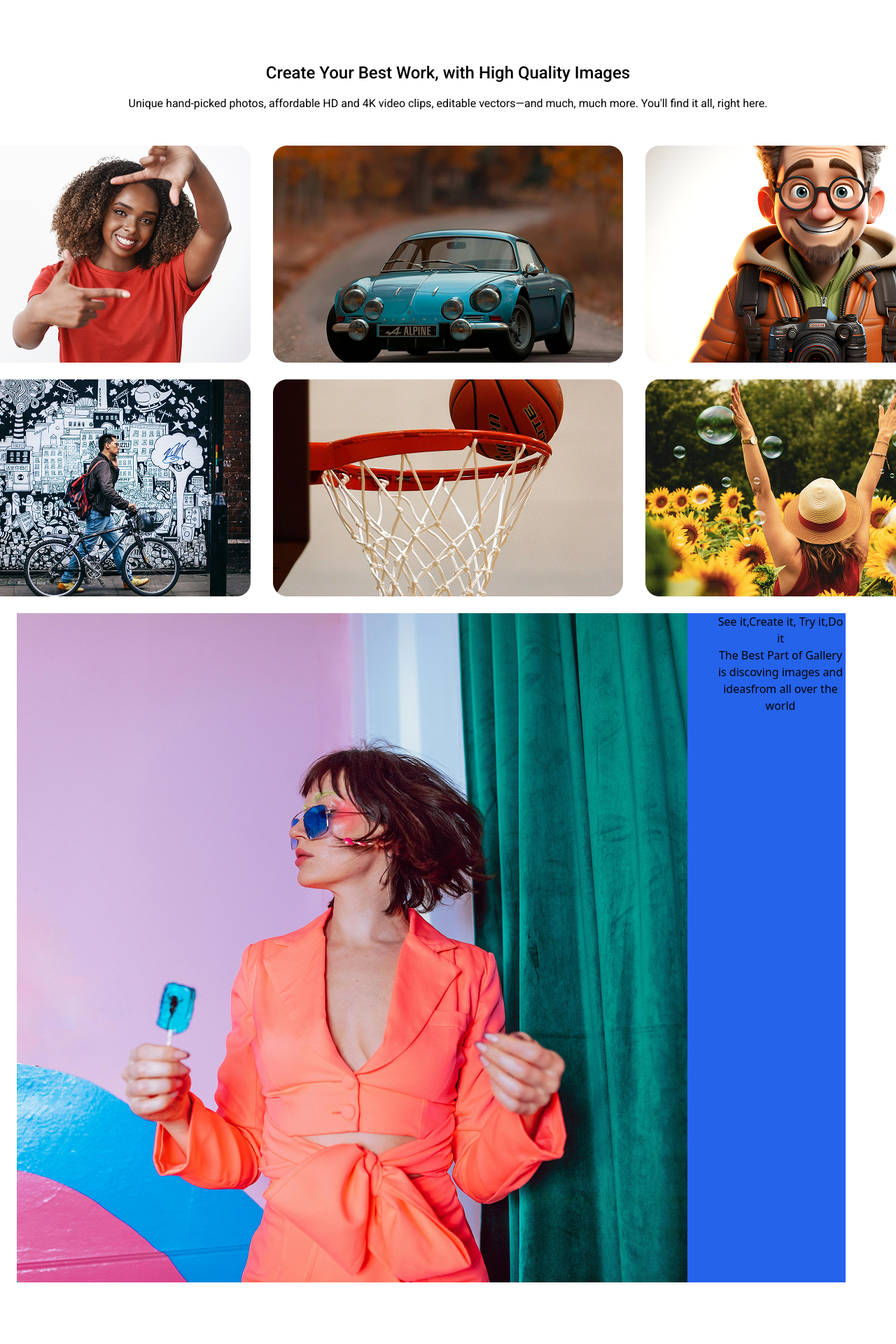
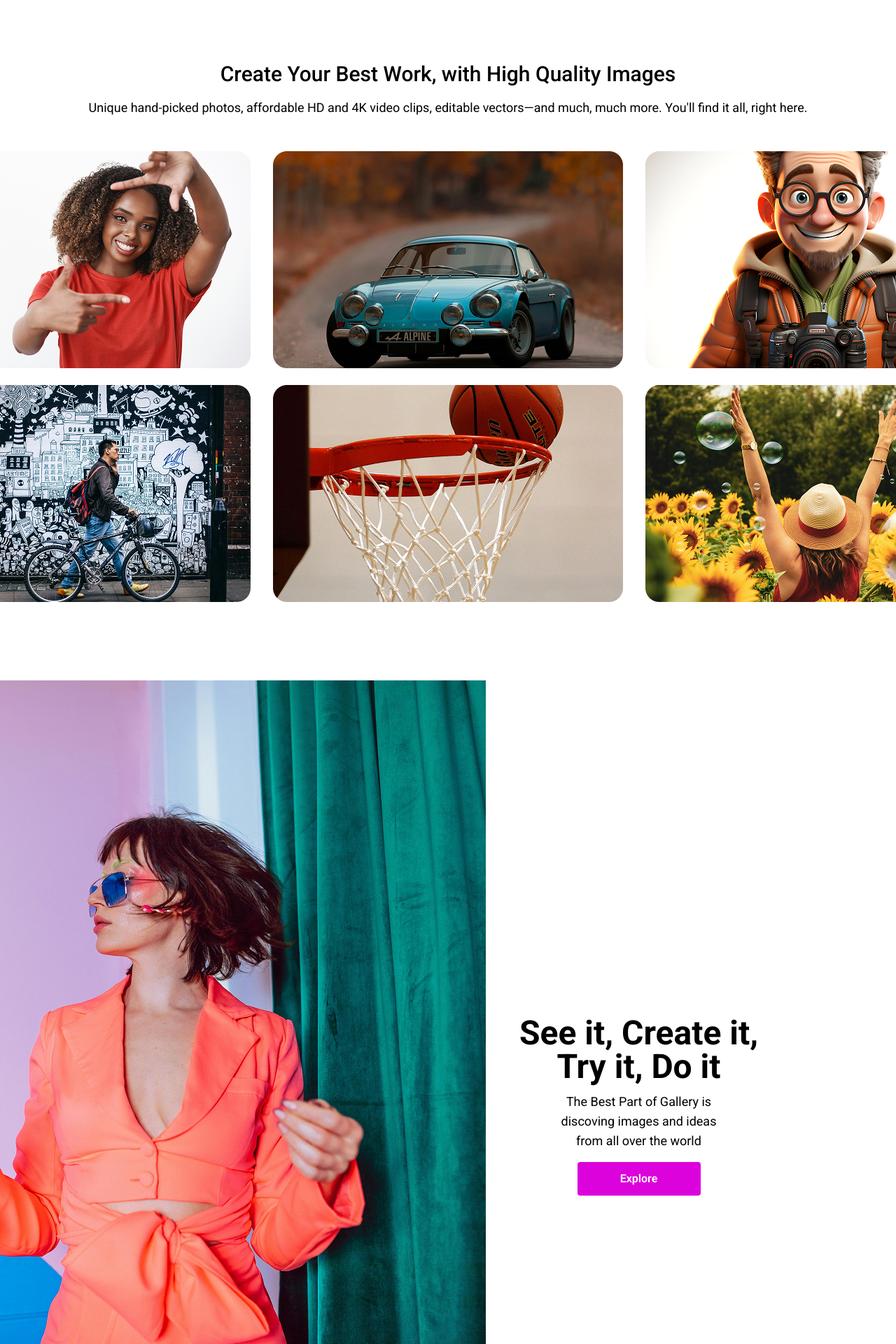
Before and after one commit to Zhentryx-01/Frontend_imagfic, a React (Vite) app in the folder imagefic/: page / in a window 1280 px wide. Shown: the part 1500-3420 px from the top of the page at 70% size. Before the commit the page ends 3396 px from the top, so only its background shows below. Built offline with nearby package versions, Linux system fonts and the light colour scheme; a web font is replaced by a local one.

Commit message:
last commit

```diff
--- a/imagefic/src/Components/LandingPage.tsx
+++ b/imagefic/src/Components/LandingPage.tsx
@@ -50,10 +50,10 @@ const Navbar = () => {
         <div className='text-center mx-auto max-w-7xl border-blue-800' style={{
             width:'100%'
         }}>
-            <h2 className='text-2xl font-roboto mb-4 mt-8 font-medium '>
+            <h2 className='text-3xl font-roboto mb-4 mt-8 font-medium '>
                 Create Your Best Work, with High Quality Images
             </h2>
-            <p className='mx-auto mb-12 font-roboto'>
+            <p className='mx-auto mb-12 font-roboto text-lg'>
             Unique hand-picked photos, affordable HD and 4K video clips, editable vectors—and much, much more. You'll find it all, right here.
             </p>
 
@@ -69,19 +69,23 @@ const Navbar = () => {
                 <img src={image6}  alt=""  className=' h-auto'/>
                 </div>
 
-                <div className='bg-blue-600 flex gap-10 mr-12'>
-                    <img src={image8} alt=""  className='
-                    '/>
-                    <div>
-                    <h4>
-                    See it,Create it,
-                    Try it,Do it
+                <div className='flex gap-12 mr-12 mt-[7rem]'>
+                    <img src={image8} alt=""  className=' -ml-[18rem]  '/>
+                    <div className='mt-[30rem] ' >
+                    <h4 className='font-roboto font-bold text-5xl'>
+                    See it, Create it, <br />
+                    Try it, Do it
                     </h4>
-                    <p>
-                        The Best Part of Gallery is discoving images and ideasfrom all over the world
+                    <p className='font-roboto text-lg mt-3'>
+                        The Best Part of Gallery is <br /> discoving images and ideas <br /> from all over the world
                     </p>
+                    <button className='text-white border-2 rounded w-[11rem] h-12 mt-4 font-roboto font-semibold bg-[#DB02DC] border-none'>
+                    Explore
+                </button>
                     </div>
+
                 </div>
+
 
 
 
```
